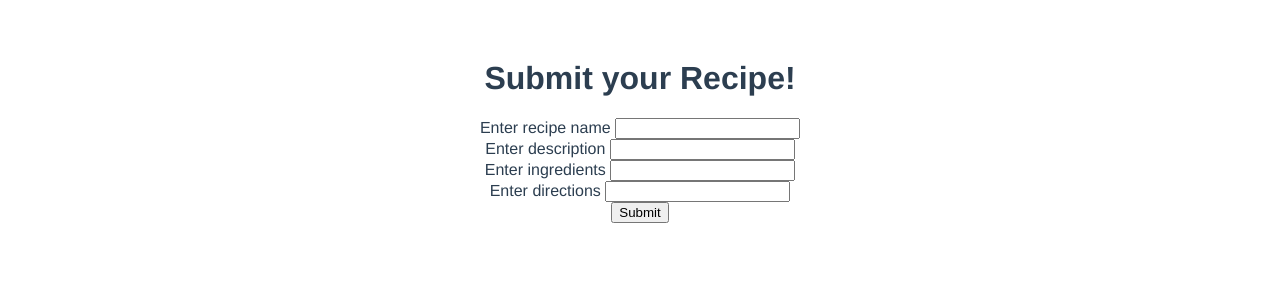
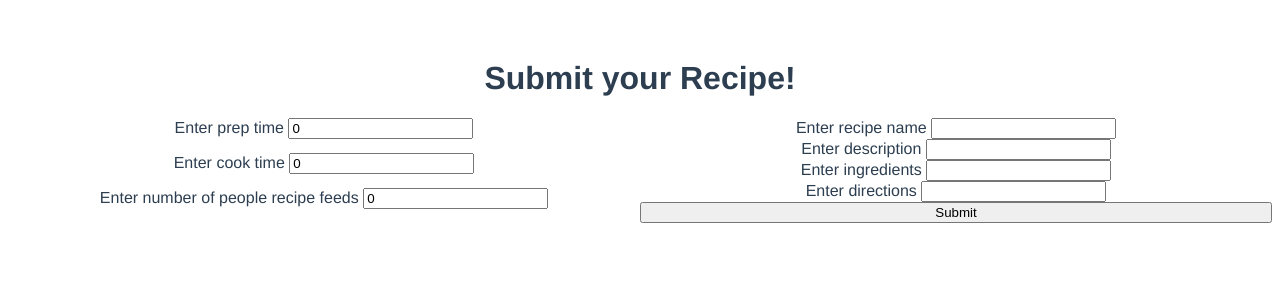
Before and after one commit to Alanxu5/recipe-api, a Vue app in the folder client/: page / in a window 1280 px wide. Shown: the top 300 px of the page. Built offline with nearby package versions, Linux system fonts and the light colour scheme.

Commit message:
adds extra input fields for recipe submission

```diff
--- a/client/src/components/Submit.vue
+++ b/client/src/components/Submit.vue
@@ -2,6 +2,37 @@
   <div>
     <h1>Submit your Recipe!</h1>
     <form>
+      <div class="container">
+        <div class="left-side">
+          <div>
+            <label for="prepTime">
+              Enter prep time
+            </label>
+            <input
+              id="prepTime"
+              v-model="prepTime"
+            >
+          </div>
+          <div>
+            <label for="cookTime">
+              Enter cook time
+            </label>
+            <input
+              id="cookTime"
+              v-model="cookTime"
+            >
+          </div>
+          <div>
+            <label for="feeds">
+              Enter number of people recipe feeds
+            </label>
+            <input
+              id="feeds"
+              v-model="feeds"
+            >
+          </div>
+        </div>
+        <div class="right-side">
           <div>
             <label for="name">
               Enter recipe name
@@ -44,6 +75,8 @@
           >
             Submit
           </button>
+        </div>
+      </div>
     </form>
   </div>
 </template>
@@ -58,6 +91,9 @@ export default {
       description: "",
       ingredients: "",
       directions: "",
+      prepTime: 0,
+      cookTime: 0,
+      feeds: 0,
     }
   },
   methods: {
@@ -68,6 +104,9 @@ export default {
         description: this.description,
         ingredients: this.ingredients,
         directions: this.directions,
+        prepTime: this.prepTime,
+        cookTime: this.cookTime,
+        feeds: this.feeds,
       };
 
       this.submitRecipe(recipe);
@@ -81,4 +120,17 @@ export default {
 h3 {
   margin: 40px 0 0;
 }
+
+.container {
+  display: grid;
+  grid-template-columns: 1fr 1fr
+}
+
+.left-side {
+  display: grid;
+}
+
+.right-side {
+  display: grid;
+}
 </style>
```
Lines whose indentation alone changed are shown as unchanged.
